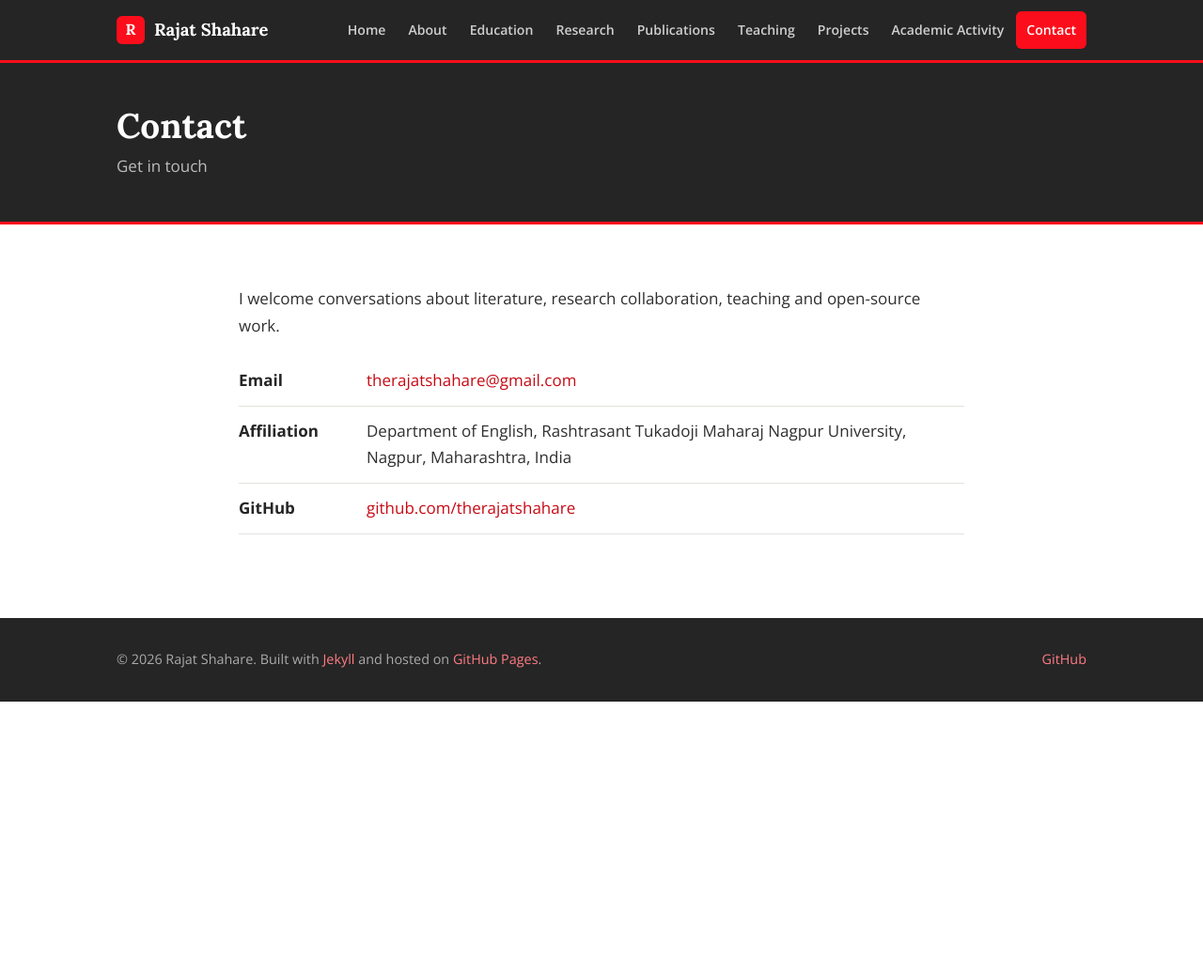
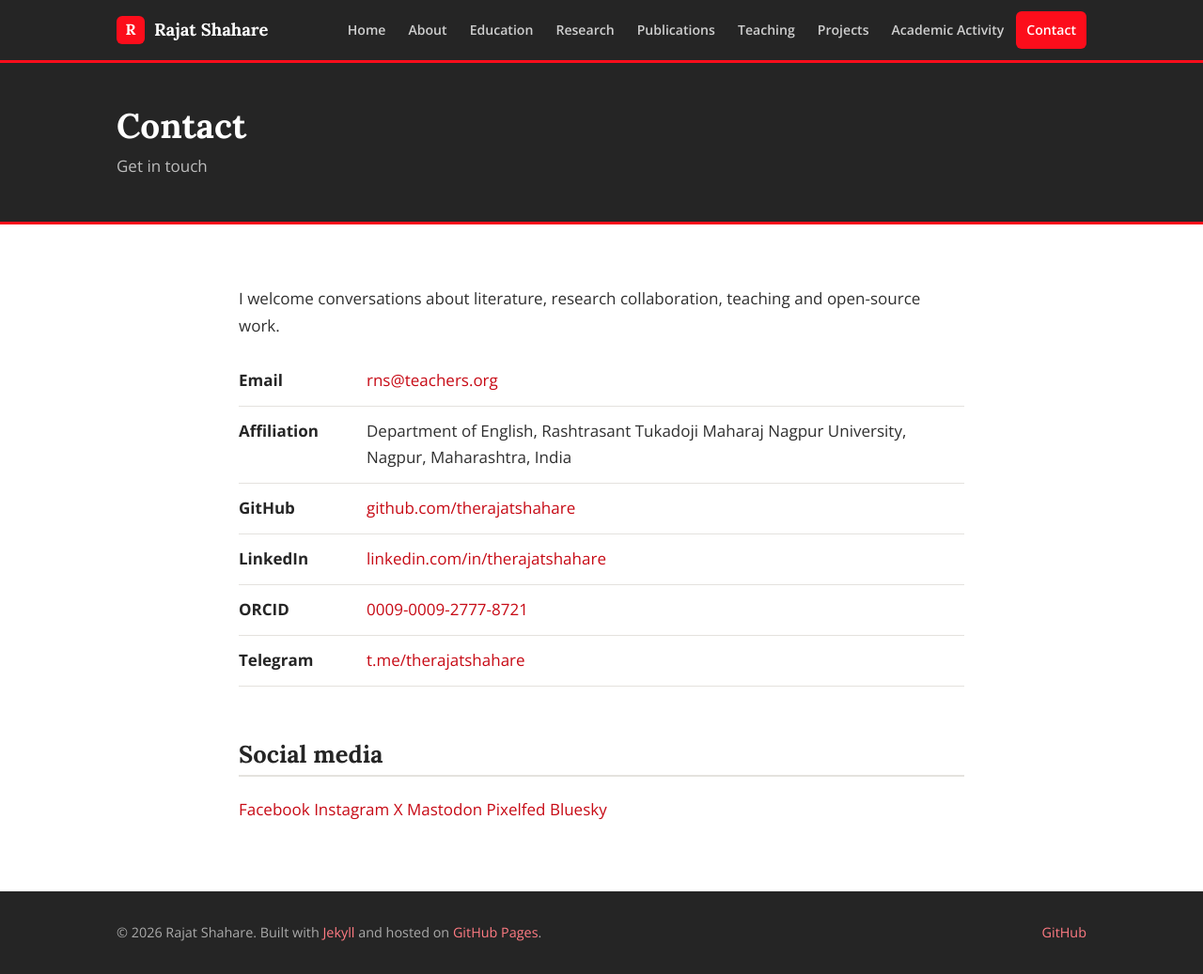
Before and after one commit to therajatshahare/therajatshahare.github.io, a Jekyll site: the page built from contact.md, in a window 1280 px wide and 1037 px high. Shown: the whole window at 94% size. Built offline with Jekyll 4.4.1, drawn with Linux system fonts in a browser that asks for light colours.

Commit message:
Update contact.md

```diff
--- a/contact.md
+++ b/contact.md
@@ -7,10 +7,21 @@ permalink: /contact/
 I welcome conversations about literature, research collaboration, teaching and open-source work.
 
 <ul class="contact-list">
-  <li><strong>Email</strong> <a href="mailto:{{ site.author.email }}">{{ site.author.email }}</a></li>
+  <li><strong>Email</strong> <a href="mailto:rns@teachers.org">rns@teachers.org</a></li>
   <li><strong>Affiliation</strong> Department of English, Rashtrasant Tukadoji Maharaj Nagpur University, Nagpur, Maharashtra, India</li>
-  <li><strong>GitHub</strong> <a href="https://github.com/{{ site.author.github }}">github.com/{{ site.author.github }}</a></li>
-  {% if site.author.linkedin != '' %}<li><strong>LinkedIn</strong> <a href="https://linkedin.com/in/{{ site.author.linkedin }}">linkedin.com/in/{{ site.author.linkedin }}</a></li>{% endif %}
-  {% if site.author.orcid != '' %}<li><strong>ORCID</strong> <a href="https://orcid.org/{{ site.author.orcid }}">{{ site.author.orcid }}</a></li>{% endif %}
-  {% if site.author.google_scholar != '' %}<li><strong>Google Scholar</strong> <a href="{{ site.author.google_scholar }}">Profile</a></li>{% endif %}
+  <li><strong>GitHub</strong> <a href="https://github.com/therajatshahare">github.com/therajatshahare</a></li>
+  <li><strong>LinkedIn</strong> <a href="https://www.linkedin.com/in/therajatshahare">linkedin.com/in/therajatshahare</a></li>
+  <li><strong>ORCID</strong> <a href="https://orcid.org/0009-0009-2777-8721">0009-0009-2777-8721</a></li>
+  <li><strong>Telegram</strong> <a href="https://t.me/therajatshahare">t.me/therajatshahare</a></li>
 </ul>
+
+## Social media
+
+<div class="social-grid">
+  <a class="social" href="https://facebook.com/therajatshahare" rel="me noopener" style="--ic:url('{{ '/assets/icons/facebook.svg' | relative_url }}');--c:#1877f2"><span class="ic"></span>Facebook</a>
+  <a class="social" href="https://instagram.com/therajatshahare" rel="me noopener" style="--ic:url('{{ '/assets/icons/instagram.svg' | relative_url }}');--c:#e4405f"><span class="ic"></span>Instagram</a>
+  <a class="social" href="https://x.com/therajatshahare" rel="me noopener" style="--ic:url('{{ '/assets/icons/x.svg' | relative_url }}');--c:#111"><span class="ic"></span>X</a>
+  <a class="social" href="https://mastodon.social/@therajatshahare" rel="me noopener" style="--ic:url('{{ '/assets/icons/mastodon.svg' | relative_url }}');--c:#6364ff"><span class="ic"></span>Mastodon</a>
+  <a class="social" href="https://pixelfed.social/therajatshahare" rel="me noopener" style="--ic:url('{{ '/assets/icons/pixelfed.svg' | relative_url }}');--c:#222"><span class="ic"></span>Pixelfed</a>
+  <a class="social" href="https://bsky.app/profile/therajatshahare.bsky.social" rel="me noopener" style="--ic:url('{{ '/assets/icons/bluesky.svg' | relative_url }}');--c:#0085ff"><span class="ic"></span>Bluesky</a>
+</div>
```
